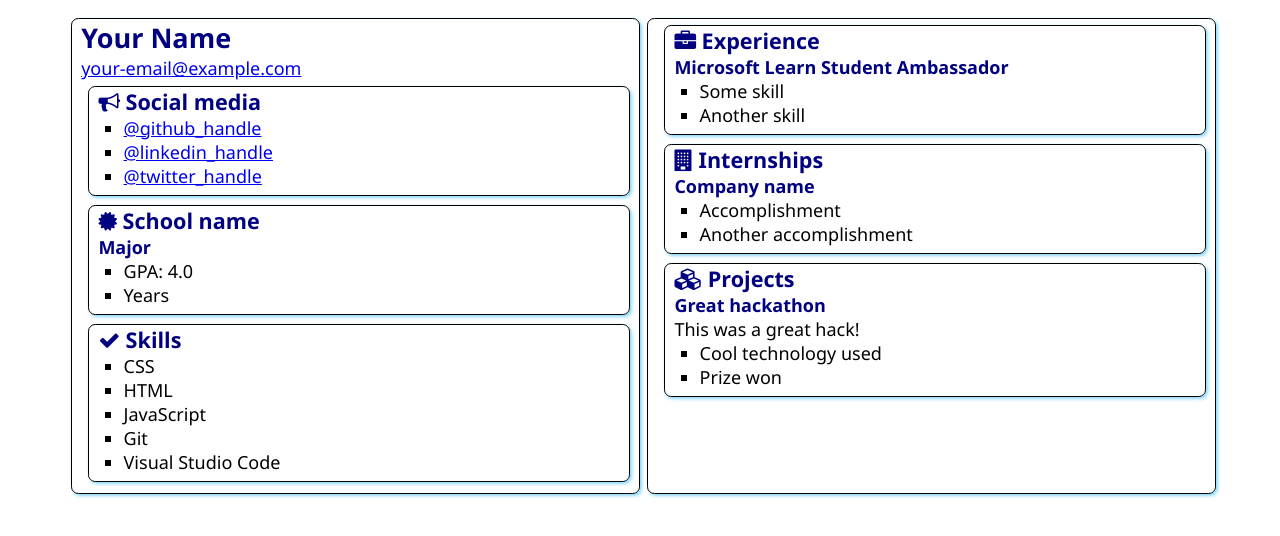
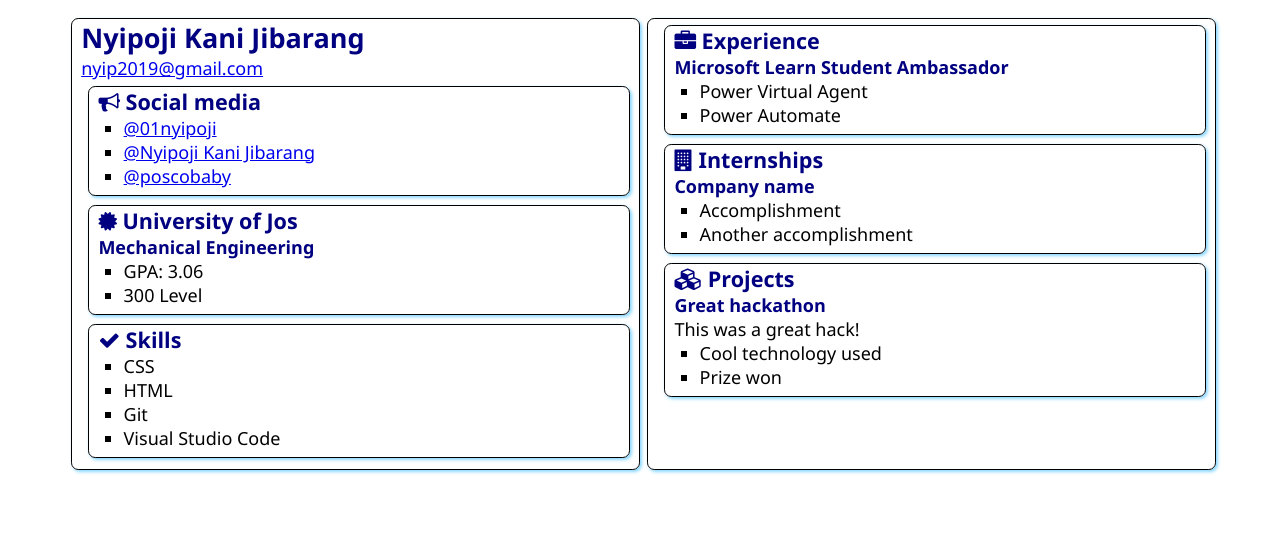
Before and after one commit to 01nyipoji/SATechnicalOnboarding2, a plain HTML site: page src/index.html in a window 1280 px wide. Drawn offline with Linux system fonts and the light colour scheme.

Commit message:
Update index.html

```diff
--- a/src/index.html
+++ b/src/index.html
@@ -12,8 +12,8 @@
 <body>
     <main>
         <article class="box">
-            <h1>Your Name</h1>
-            <div><a href="mailto:your.email@example.com">your-email@example.com</a></div>
+            <h1>Nyipoji Kani Jibarang</h1>
+            <div><a href="mailto:nyip2019@gmail.com">nyip2019@gmail.com</a></div>
 
             <section class="box">
                 <h2>
@@ -21,9 +21,9 @@
                     Social media
                 </h2>
                 <ul>
-                    <li><a href="https://github.com/<handle>">@github_handle</a></li>
-                    <li><a href="https://linkedin.com/in/<handle>">@linkedin_handle</a></li>
-                    <li><a href="https://twitter.com/<handle>">@twitter_handle</a></li>
+                    <li><a href="01nyipoji.github">@01nyipoji</a></li>
+                    <li><a href="https://www.linkedin.com/in/nyipoji-kani-jibarang-aa6a3920b">@Nyipoji Kani Jibarang</a></li>
+                    <li><a href="https://twitter.com/poscobaby">@poscobaby</a></li>
                 </ul>
             </section>
 
@@ -31,12 +31,12 @@
                 <div class="education">
                     <h2>
                         <i class="fa fa-certificate" aria-hidden="true"></i>
-                        School name
+                        University of Jos
                     </h2>
-                    <h3>Major</h3>
+                    <h3>Mechanical Engineering</h3>
                     <ul>
-                        <li>GPA: 4.0</li>
-                        <li>Years</li>
+                        <li>GPA: 3.06</li>
+                        <li>300 Level</li>
                     </ul>
                 </div>
             </section>
@@ -49,7 +49,6 @@
                 <ul>
                     <li>CSS</li>
                     <li>HTML</li>
-                    <li>JavaScript</li>
                     <li>Git</li>
                     <li>Visual Studio Code</li>
                 </ul>
@@ -63,8 +62,8 @@
                 </h2>
                 <h3>Microsoft Learn Student Ambassador</h3>
                 <ul>
-                    <li>Some skill</li>
-                    <li>Another skill</li>
+                    <li>Power Virtual Agent</li>
+                    <li>Power Automate</li>
                 </ul>
             </section>
             <section class="box">
```
